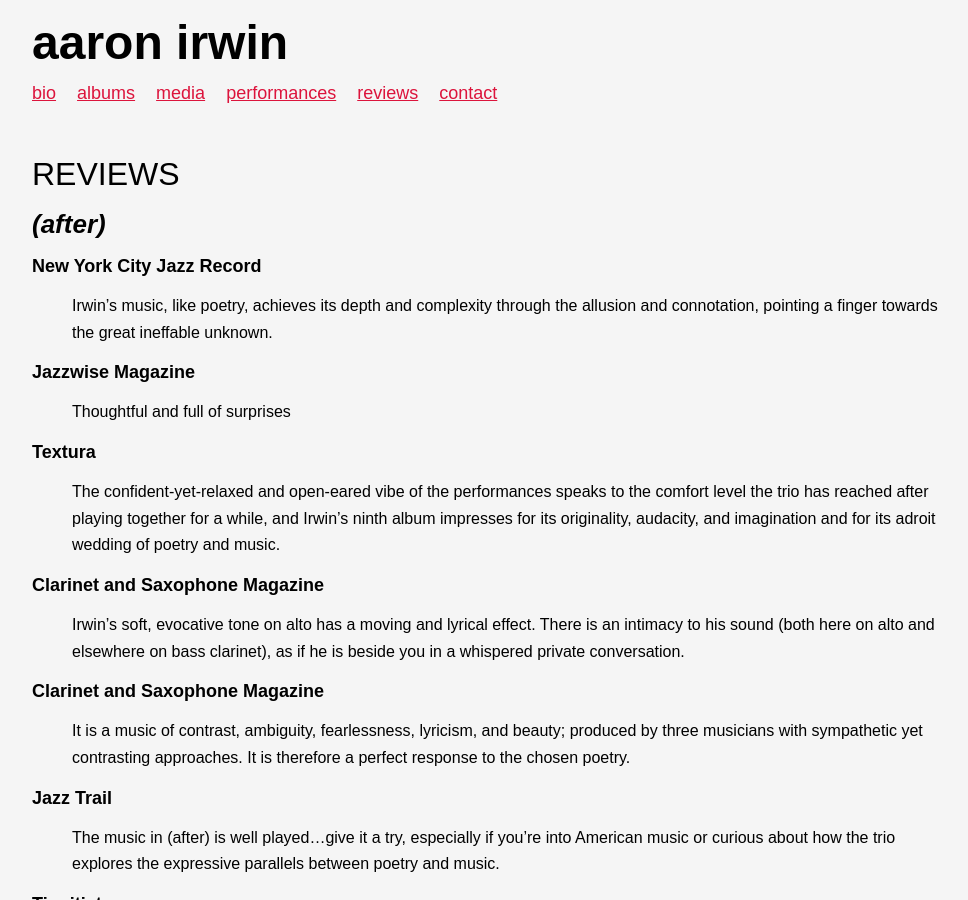
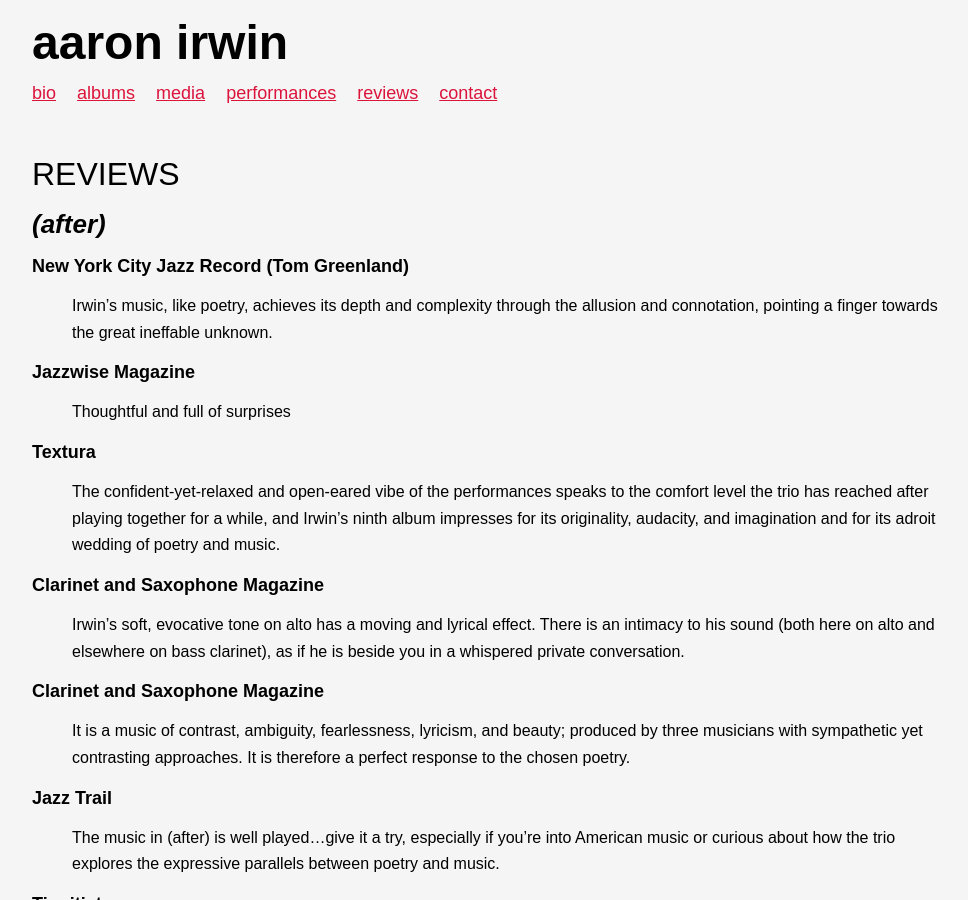
Before and after one commit to ryanve/aaronirwin.com, a Jekyll site: the page built from reviews.md, in a window 1280 px wide and 900 px high. Shown: the whole window, without its empty margins (128-1096 px from the left). Built offline with Jekyll 4.4.1, drawn with Linux system fonts in a browser that asks for light colours.

Commit message:
Update reviews.md

```diff
--- a/reviews.md
+++ b/reviews.md
@@ -8,7 +8,7 @@
 
 ## _(after)_
 
-#### New York City Jazz Record
+#### New York City Jazz Record (Tom Greenland)
 > Irwin’s music, like poetry, achieves its depth and complexity through the allusion and connotation, pointing a finger towards the great ineffable unknown.
 
 #### Jazzwise Magazine
```
